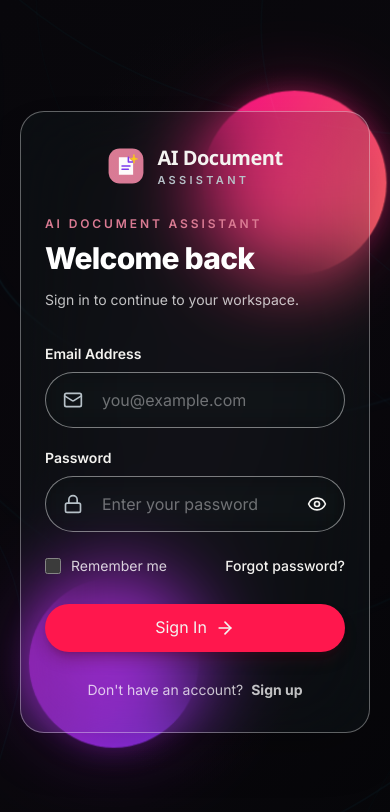
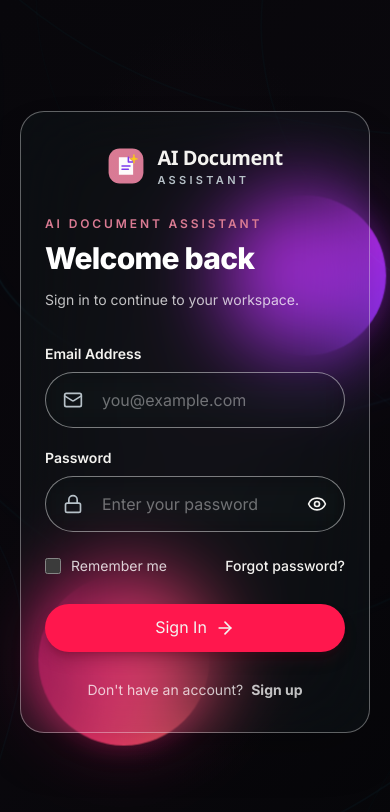
Before and after one commit to swarup-infy/AI-DOC-Assistant, a React (Vite) app in the folder frontend/: page /login in a window 390 px wide. Shown: the top 812 px of the page. Built offline with nearby package versions, Linux system fonts and the light colour scheme; no server answers.

Commit message:
Animate auth background circles corner to corner

```diff
--- a/frontend/src/layouts/AuthLayout.module.css
+++ b/frontend/src/layouts/AuthLayout.module.css
@@ -31,8 +31,8 @@
   position: fixed;
   z-index: 1;
   display: block;
-  width: clamp(210px, 20vw, 285px);
-  height: clamp(210px, 20vw, 285px);
+  width: clamp(165px, 20vw, 285px);
+  height: clamp(165px, 20vw, 285px);
   border-radius: 50%;
   pointer-events: none;
   opacity: .96;
@@ -46,7 +46,7 @@
   top: 2vh;
   background: linear-gradient(115deg, #ff087e 4%, #ff326e 52%, #ff625f 100%);
   box-shadow: 0 0 24px rgba(255, 28, 123, .38), 0 0 70px rgba(255, 28, 123, .28);
-  animation: pinkJourney 20s cubic-bezier(.42, 0, .25, 1) infinite alternate;
+  animation: pinkCornerTravel 16s cubic-bezier(.45, 0, .25, 1) infinite;
 }
 
 .shell .purpleOrb {
@@ -54,19 +54,19 @@
   top: 62vh;
   background: linear-gradient(140deg, #db20ff 0%, #ae24ed 54%, #812cf0 100%);
   box-shadow: 0 0 28px rgba(190, 34, 255, .38), 0 0 86px rgba(190, 34, 255, .28);
-  animation: purpleJourney 23s cubic-bezier(.42, 0, .25, 1) infinite alternate;
+  animation: purpleCornerTravel 19s cubic-bezier(.45, 0, .25, 1) infinite;
 }
 
-@keyframes pinkJourney {
-  0% { transform: translate3d(0, 0, 0) scale(.98); }
-  50% { transform: translate3d(-12vw, 10vh, 0) scale(1.035); }
-  100% { transform: translate3d(-21vw, 23vh, 0) scale(1); }
+/* Pink travels from the upper-right area to the lower-left, then returns. */
+@keyframes pinkCornerTravel {
+  0%, 100% { transform: translate3d(0, 0, 0) scale(.98); }
+  48%, 52% { transform: translate3d(-55vw, 70vh, 0) scale(1.04); }
 }
 
-@keyframes purpleJourney {
-  0% { transform: translate3d(0, 0, 0) scale(1); }
-  50% { transform: translate3d(7vw, -6vh, 0) scale(1.04); }
-  100% { transform: translate3d(14vw, -14vh, 0) scale(.98); }
+/* Violet travels in the opposite direction, from lower-left to upper-right. */
+@keyframes purpleCornerTravel {
+  0%, 100% { transform: translate3d(0, 0, 0) scale(1); }
+  48%, 52% { transform: translate3d(65vw, -58vh, 0) scale(1.04); }
 }
 
 .authGlassCard {
@@ -113,8 +113,8 @@
 }
 
 @media (max-width: 767px) {
-  .shell .pinkOrb { left: 62vw; top: 3vh; width: 180px; height: 180px; }
-  .shell .purpleOrb { left: 3vw; top: 73vh; width: 165px; height: 165px; }
+  .shell .pinkOrb { left: 62vw; top: 3vh; width: 165px; height: 165px; }
+  .shell .purpleOrb { left: 3vw; top: 73vh; width: 155px; height: 155px; }
   .backgroundRibbons::after { opacity: .06; background-size: auto 115%; }
   .authGlassCard { -webkit-backdrop-filter: blur(20px); backdrop-filter: blur(20px); }
 }
```
